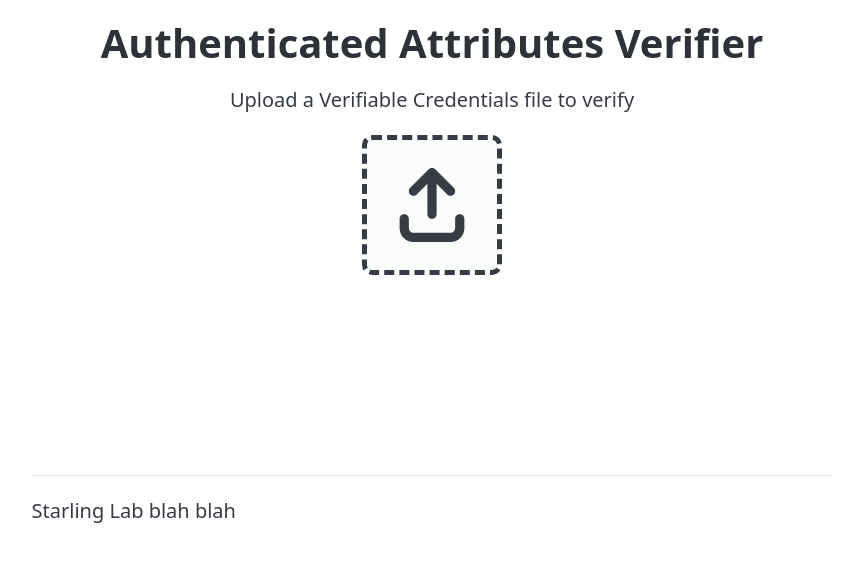
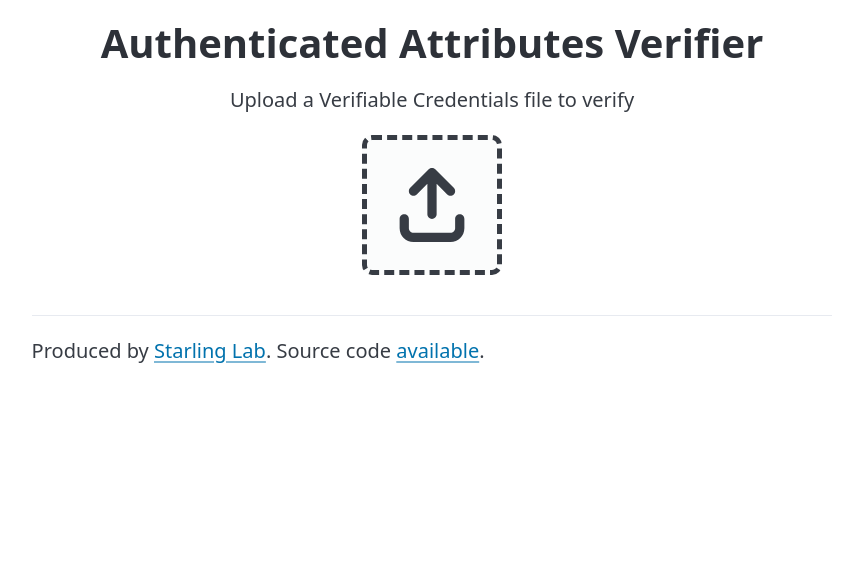
Before and after one commit to starlinglab/aa-verify, a Svelte app: page / in a window 1280 px wide. Shown: the top 562 px of the page, without its empty margins (208-1071 px from the left). Built offline with nearby package versions, Linux system fonts and the light colour scheme.

Commit message:
fix footer

```diff
--- a/src/App.svelte
+++ b/src/App.svelte
@@ -220,7 +220,10 @@
 {/if}
 <footer>
   <hr />
-  <p>Starling Lab blah blah</p>
+  <p>
+    Produced by <a href="https://www.starlinglab.org/">Starling Lab</a>. Source
+    code <a href="https://github.com/starlinglab/aa-verify">available</a>.
+  </p>
 </footer>
 
 <style>
@@ -236,7 +239,7 @@
     margin-right: auto;
   }
   footer {
-    margin-top: 10em;
+    margin-top: 2em;
   }
   #upload-media-component {
     width: 3em;
```
